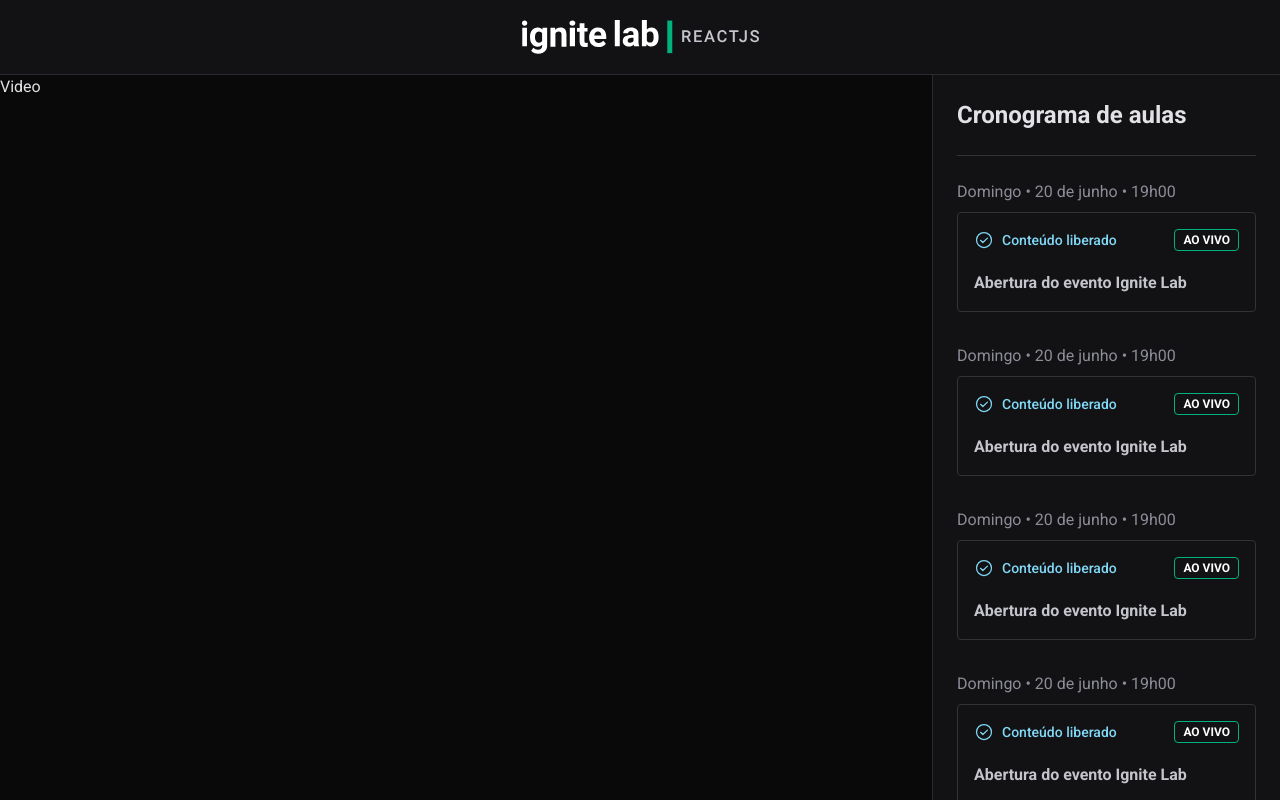
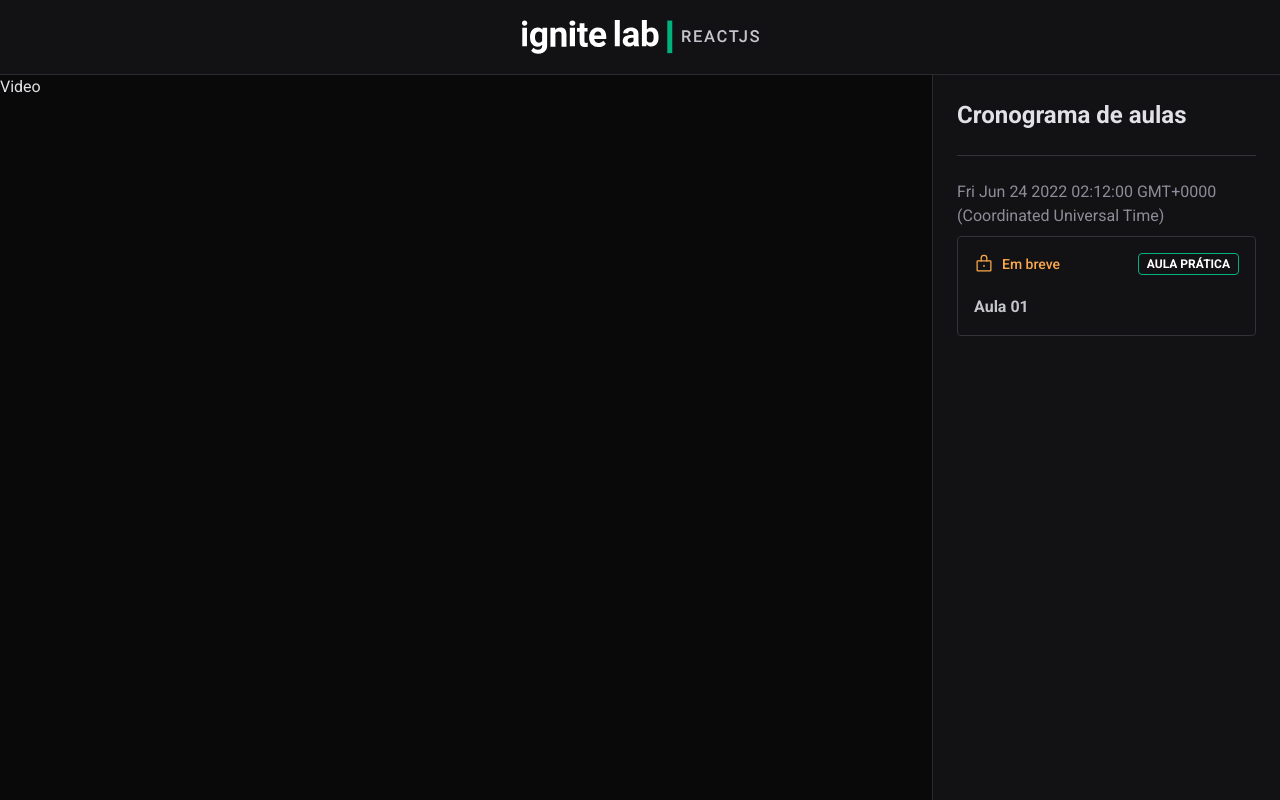
Before and after one commit to rodrigoalmeidagit/ignitelab, a React (Vite) app: page / in a window 1280 px wide. Shown: the top 800 px of the page. Built offline with nearby package versions, Linux system fonts and the light colour scheme.

Commit message:
feat: add basic lessons cards props

```diff
--- a/src/components/Lesson.tsx
+++ b/src/components/Lesson.tsx
@@ -1,24 +1,38 @@
-import { CheckCircle } from "phosphor-react";
+import { CheckCircle, Lock } from "phosphor-react";
 
-export function Lesson() {
+interface LessonProps {
+    title: string;
+    slug: string;
+    availableAt: Date;
+    type: 'live' | 'class';
+}
+
+export function Lesson(props: LessonProps) {
+    const isLessonAvailable = false;
     return (
         <a href="#">
             <span className="text-gray-300">
-                Domingo • 20 de junho • 19h00
+                {props.availableAt.toString()}
             </span>
 
             <div className="rounded border border-gray-500 p-4 mt-2">
                 <header className="flex items-center justify-between">
-                    <span className="text-sm text-blue-500 font-medium flex items-center gap-2">
-                        <CheckCircle size={20} />
-                        Conteúdo liberado
+                    {isLessonAvailable ? (
+                        <span className="text-sm text-blue-500 font-medium flex items-center gap-2">
+                            <CheckCircle size={20} />
+                            Conteúdo liberado
+                        </span>
+                    ) : (<span className="text-sm text-orange-500 font-medium flex items-center gap-2">
+                        <Lock size={20} />
+                        Em breve
                     </span>
+                    )}
                     <span className="text-xs rounded py-[0.125rem] px-2 text-white border border-green-300 font-bold">
-                        AO VIVO
+                        {props.type === 'live' ? 'AO VIVO' : 'AULA PRÁTICA'}
                     </span>
                 </header>
                 <strong className="text-gray-200 mt-5 block">
-                    Abertura do evento Ignite Lab
+                    {props.title}
                 </strong>
             </div>
         </a>
--- a/src/components/Sidebar.tsx
+++ b/src/components/Sidebar.tsx
@@ -8,12 +8,12 @@ export function Sidebar() {
             </span>
 
             <div className="flex flex-col gap-8">
-                <Lesson />
-                <Lesson />
-                <Lesson />
-                <Lesson />
-                <Lesson />
-                <Lesson />
+                <Lesson
+                    title="Aula 01"
+                    slug="aula-01"
+                    availableAt={new Date()}
+                    type='class'
+                />
             </div>
         </aside>
     )
```
